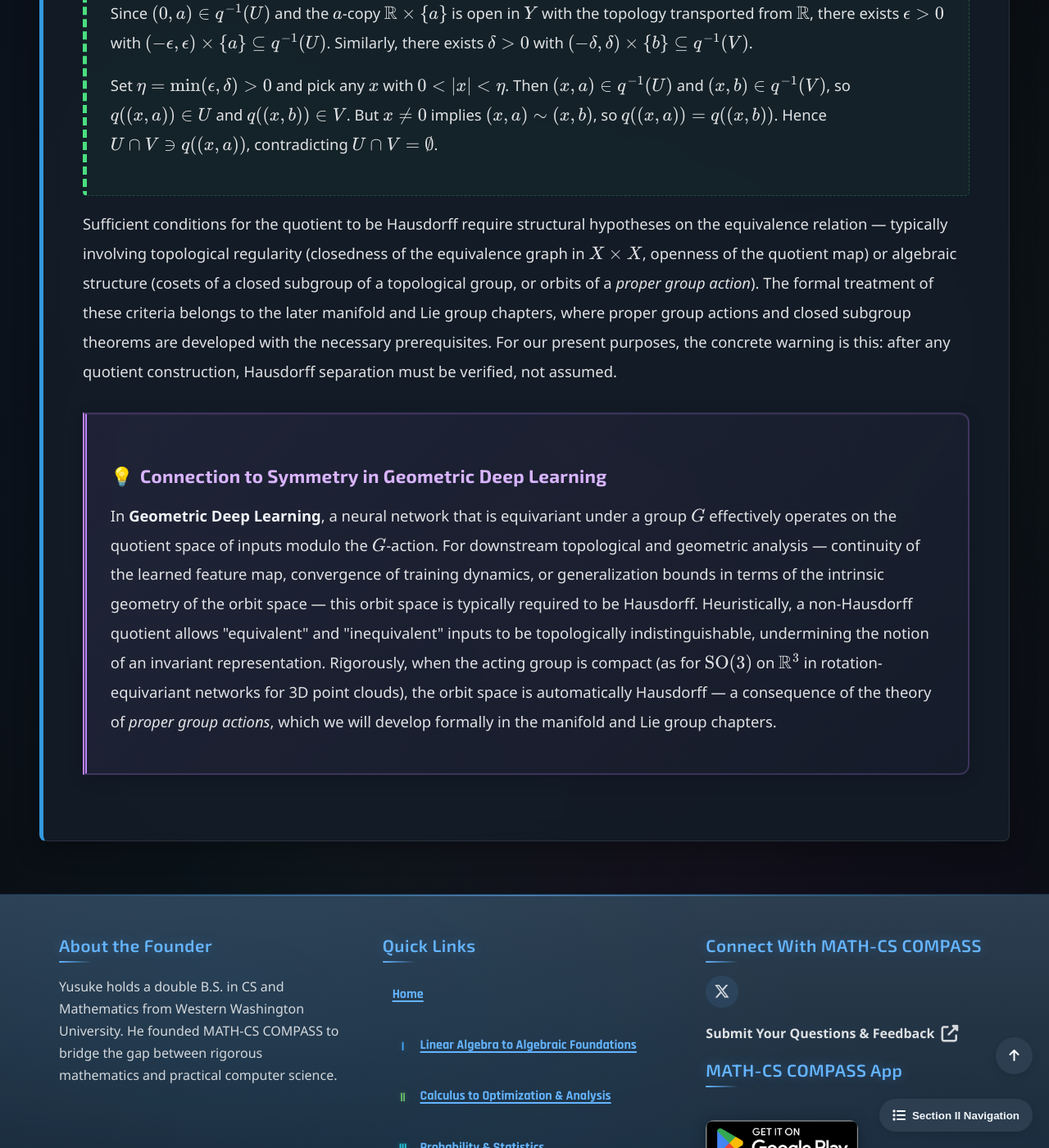
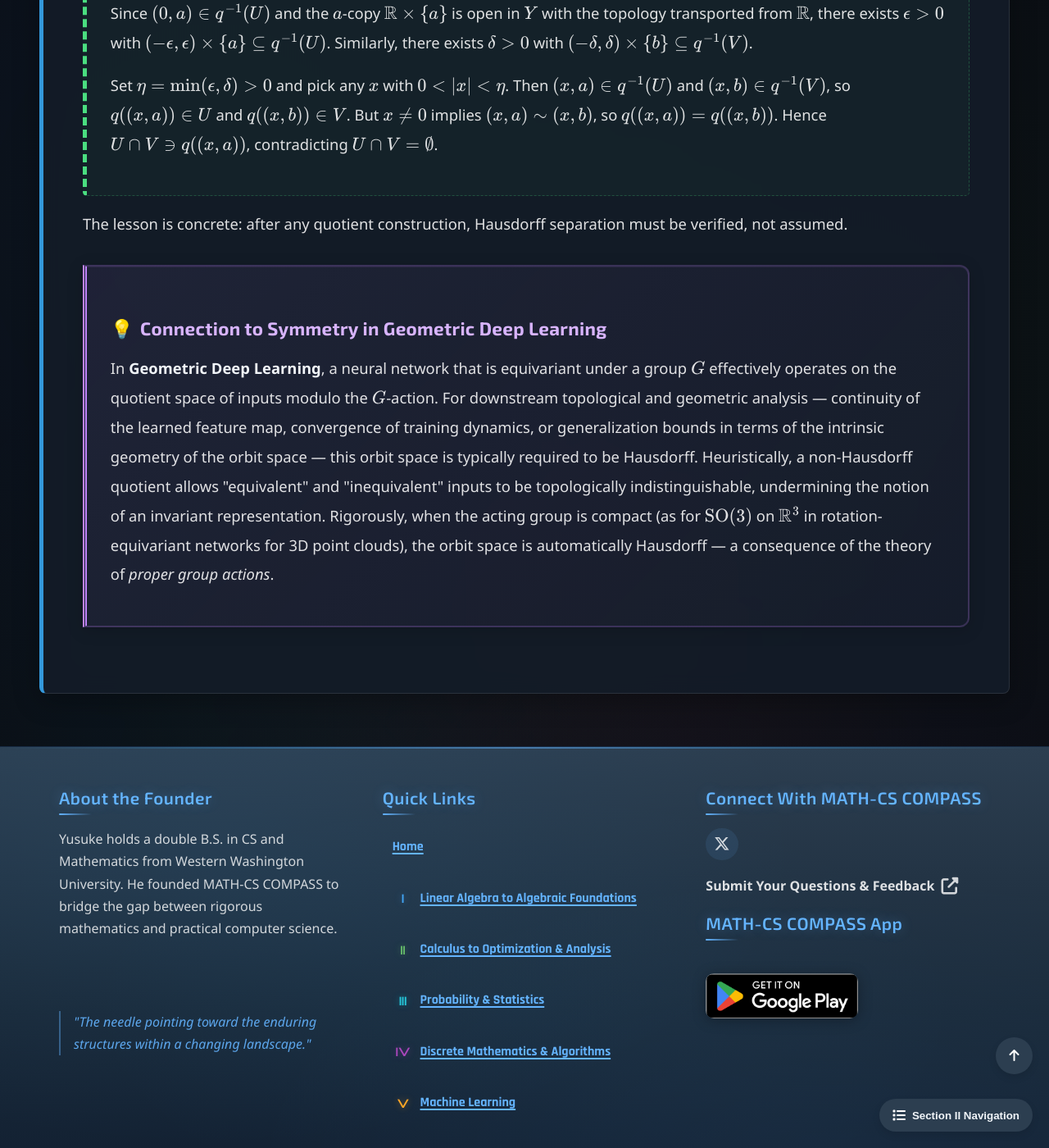
Before and after one commit to Yusukey01/yusukey01.github.io, a Jekyll site: the page built from Mathematics/Calculus/topological_spaces.html, in a window 1280 px wide and 1400 px high, scrolled down 31007 px. Shown: the whole window at 82% size. Built offline with Jekyll 4.4.1, drawn with Linux system fonts in a browser that asks for light colours.

Commit message:
plished flow.

```diff
--- a/Mathematics/Calculus/topological_spaces.html
+++ b/Mathematics/Calculus/topological_spaces.html
@@ -1588,15 +1588,7 @@ uses_python: false
                 </div>
 
                 <p>
-                    Sufficient conditions for the quotient to be Hausdorff require structural
-                    hypotheses on the equivalence relation — typically involving topological
-                    regularity (closedness of the equivalence graph in \(X \times X\), openness
-                    of the quotient map) or algebraic structure (cosets of a closed subgroup of
-                    a topological group, or orbits of a <em>proper group action</em>).
-                    The formal treatment of these criteria belongs to the later manifold and Lie
-                    group chapters, where proper group actions and closed subgroup theorems are
-                    developed with the necessary prerequisites. For our present purposes, the
-                    concrete warning is this: after any quotient construction, Hausdorff
+                    The lesson is concrete: after any quotient construction, Hausdorff
                     separation must be verified, not assumed.
                 </p>
 
@@ -1614,8 +1606,7 @@ uses_python: false
                         Rigorously, when the acting group is compact (as for \(\mathrm{SO}(3)\) on
                         \(\mathbb{R}^3\) in rotation-equivariant networks for 3D point clouds), the
                         orbit space is automatically Hausdorff — a consequence of the theory of
-                        <em>proper group actions</em>, which we will develop formally in the manifold
-                        and Lie group chapters.
+                        <em>proper group actions</em>.
                     </p>
                 </div>
 
--- a/Mathematics/Linear_algebra/dihedral_group.html
+++ b/Mathematics/Linear_algebra/dihedral_group.html
@@ -39,7 +39,7 @@ uses_python: false
 
                 <p>
                     Modern mathematics is essentially the <strong>study of structure</strong>. In the digital world, we often begin with discrete,
-                    "clicky" rules - like the way a hexagonal tile on  <a href="../../map/compass.html"><strong>Our Knowledge Map</strong></a> fits into
+                    "clicky" rules - like the way a hexagonal tile on <a href="../../map/compass.html"><strong>Our Knowledge Map</strong></a> fits into
                     its neighbor.
                     This is the realm of <strong>dihedral groups \(D_n\)</strong>, where only specific rotations and reflections are allowed
                     to preserve the shape.
@@ -63,10 +63,10 @@ uses_python: false
                     </li>
                 </ul>
 
-                <P>
+                <p>
                     Explore the interactive models below to feel how the rigid logic of abstract algebra evolves into the smooth dynamics
                     of spatial <a href="../Machine_learning/pca.html#manifolds"><strong>manifolds</strong></a>.
-                </P>
+                </p>
             </section>
 
             <section id="Dihedral" class="section-content">
--- a/Mathematics/Linear_algebra/lie_correspondence.html
+++ b/Mathematics/Linear_algebra/lie_correspondence.html
@@ -153,7 +153,7 @@ uses_python: false
                                \Phi(\exp(tA))\, d\Phi_I(B)\, \Phi(\exp(-tA)) \\
                             &= \left.\frac{d}{dt}\right|_{t=0}
                                \exp(t\,d\Phi_I(A))\, d\Phi_I(B)\, \exp(-t\,d\Phi_I(A)) \\
-                            &= [d\Phi_I(A),\, d\Phi_I(B)]. \qquad \square
+                            &= [d\Phi_I(A),\, d\Phi_I(B)].
                         \end{align*}
                         \]
                     </p>
@@ -503,7 +503,7 @@ uses_python: false
                         <strong>\(\mathrm{Ad}\) is a group homomorphism:</strong>
                         \(\mathrm{Ad}(g_1 g_2)(X) = (g_1 g_2)X(g_1 g_2)^{-1} = g_1(g_2 X g_2^{-1})g_1^{-1} = \mathrm{Ad}(g_1)(\mathrm{Ad}(g_2)(X))\),
                         so \(\mathrm{Ad}(g_1 g_2) = \mathrm{Ad}(g_1) \circ \mathrm{Ad}(g_2)\). Also,
-                        \(\mathrm{Ad}(I)(X) = X\), so \(\mathrm{Ad}(I) = \mathrm{Id}\). \(\square\)
+                        \(\mathrm{Ad}(I)(X) = X\), so \(\mathrm{Ad}(I) = \mathrm{Id}\).
                     </p>
                 </div>
 
@@ -574,7 +574,7 @@ uses_python: false
                         \([X, [Y, Z]] + [Y, [Z, X]] + [Z, [X, Y]] = 0\) can be rewritten as
                         \(-[Z, [X, Y]] = [X, [Y, Z]] + [Y, [Z, X]]\), i.e.,
                         \([[X, Y], Z] = [X, [Y, Z]] - [Y, [X, Z]]\) (using antisymmetry
-                        \([Z, X] = -[X, Z]\)). \(\square\)
+                        \([Z, X] = -[X, Z]\)).
                     </p>
                 </div>
 
```
Also changed, not shown: Mathematics/Linear_algebra/lie_algebras.html (+5 -5 lines), Mathematics/Linear_algebra/lie_groups.html (+2 -11 lines), Mathematics/Linear_algebra/matrix_exponential.html (+6 -6 lines).
